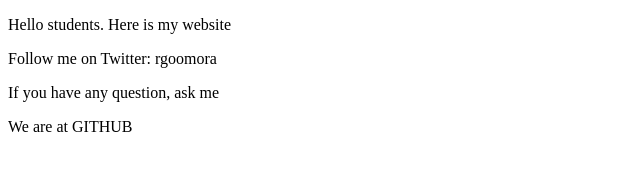
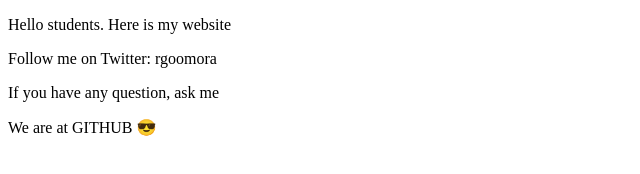
Before and after one commit to rgoomora/proyectoDemoCursoPrework, a plain HTML site: page index.html in a window 1280 px wide. Shown: the full height of the page, 0-640 px from the left. Drawn offline with Linux system fonts and the light colour scheme.

Commit message:
Github message

```diff
--- a/index.html
+++ b/index.html
@@ -10,6 +10,6 @@
     <p>Hello students. Here is my website </p>
     <p>Follow me on Twitter: rgoomora</p>
     <p>If you have any question, ask me</p>
-    <p>We are at GITHUB</p>
+    <p>We are at GITHUB 😎</p>
 </body>
 </html>
```
